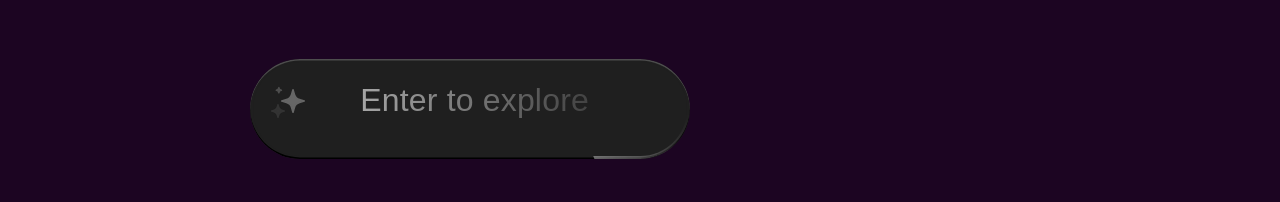
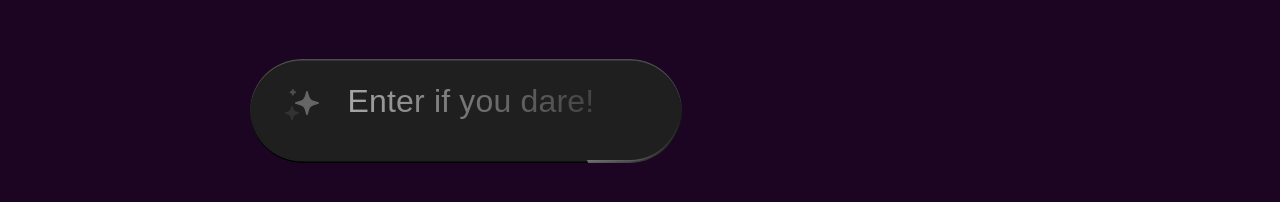
Before and after one commit to yeoyujie/developer-portfolio, a Next.js app: page / in a window 1280 px wide. Shown: the part 2482-2684 px from the top of the page. Built offline with nearby package versions, Linux system fonts and the light colour scheme.

Commit message:
Refactored css code for sparkle button

```diff
--- a/src/app/page.tsx
+++ b/src/app/page.tsx
@@ -17,7 +17,7 @@ export default function Home() {
             discover the secrets of my magical craft.
           </p>
           <Link href="/about-me">
-            <SparkleButton />
+            <SparkleButton text={"Enter if you dare!"}/>
           </Link>
         </section>
       </main>
--- a/src/components/SparkleButton/component.css
+++ b/src/components/SparkleButton/component.css
@@ -9,7 +9,7 @@
   --spark: 1.8s;
 }
 
-button {
+.sparkle-button {
   --cut: 0.1em;
   --active: 0;
   --bg: radial-gradient(
@@ -28,7 +28,7 @@ button {
   font-weight: 500;
   border: 0;
   cursor: pointer;
-  padding: 0.9em 1.3em;
+  padding: 1em 3.0em;
   margin-top: 50px;
   display: flex;
   align-items: center;
@@ -46,7 +46,7 @@ button {
   scale: calc(1 + (var(--active) * 0.1));
 }
 
-button:active {
+.sparkle-button:active {
   scale: 1;
 }
 
@@ -65,7 +65,7 @@ svg {
   transition: color var(--transition);
 }
 
-button:is(:hover, :focus-visible) path {
+.sparkle-button:is(:hover, :focus-visible) path {
   animation-name: bounce;
 }
 
@@ -93,11 +93,7 @@ button:is(:hover, :focus-visible) path {
   --base: 30%;
 }
 
-button {
-  padding: 30px 150px; /* adjust these values to add padding to the button */
-}
-
-button:before {
+.sparkle-button:before {
   content: "";
   position: absolute;
   inset: -0.25em;
@@ -162,7 +158,7 @@ button:before {
 }
 
 @supports (selector(:has(:is(+ *)))) {
-  body:has(button:is(:hover, :focus-visible)) {
+  body:has(.sparkle-button:is(:hover, :focus-visible)) {
     --active: 1;
     --play-state: running;
   }
@@ -171,7 +167,7 @@ button:before {
   }
 }
 
-button:is(:hover, :focus-visible) ~ :is(.bodydrop, .particle-pen) {
+.sparkle-button:is(:hover, :focus-visible) ~ :is(.bodydrop, .particle-pen) {
   --active: 1;
   --play-state: runnin;
 }
@@ -183,12 +179,12 @@ button:is(:hover, :focus-visible) ~ :is(.bodydrop, .particle-pen) {
   z-index: -1;
 }
 
-button:is(:hover, :focus-visible) {
+.sparkle-button:is(:hover, :focus-visible) {
   --active: 1;
   --play-state: running;
 }
 
-.sparkle-button {
+.sparkle-button-container {
   position: relative;
 }
 
@@ -248,8 +244,8 @@ button:is(:hover, :focus-visible) {
   transition: background var(--transition);
 }
 
-button svg {
+.sparkle-button svg {
   inline-size: 1.25em;
-  translate: -330% -20%;
-  margin-right: 100px;
+  translate: -160% -20%;
+  margin-right: 200px;
 }
--- a/src/components/SparkleButton/index.tsx
+++ b/src/components/SparkleButton/index.tsx
@@ -1,11 +1,15 @@
 import "./component.css";
-import { useEffect } from "react";
 
-export default function SparkleButton() {
+// Adapted from https://codepen.io/jh3y/pen/LYJMPBL
 
+interface SparkleButtonProps {
+  text: string;
+}
+
+export default function SparkleButton({ text }: SparkleButtonProps) {
   return (
-    <div className="sparkle-button">
-      <button>
+    <div className="sparkle-button-container">
+      <button className="sparkle-button">
         <span className="spark"></span>
         <span className="backdrop"></span>
         <svg
@@ -36,7 +40,7 @@ export default function SparkleButton() {
             stroke-linejoin="round"
           />
         </svg>
-        <span className="text">Enter to explore</span>
+        <span className="text">{text}</span>
       </button>
     </div>
   );
```
